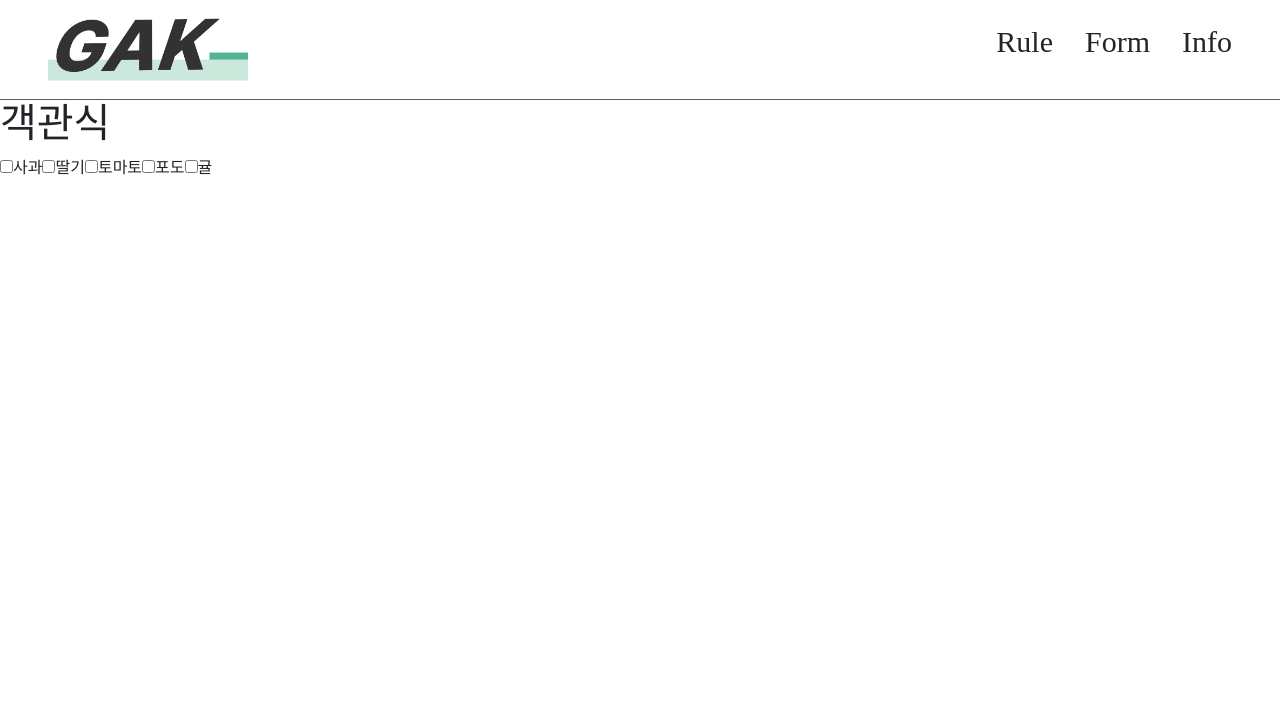
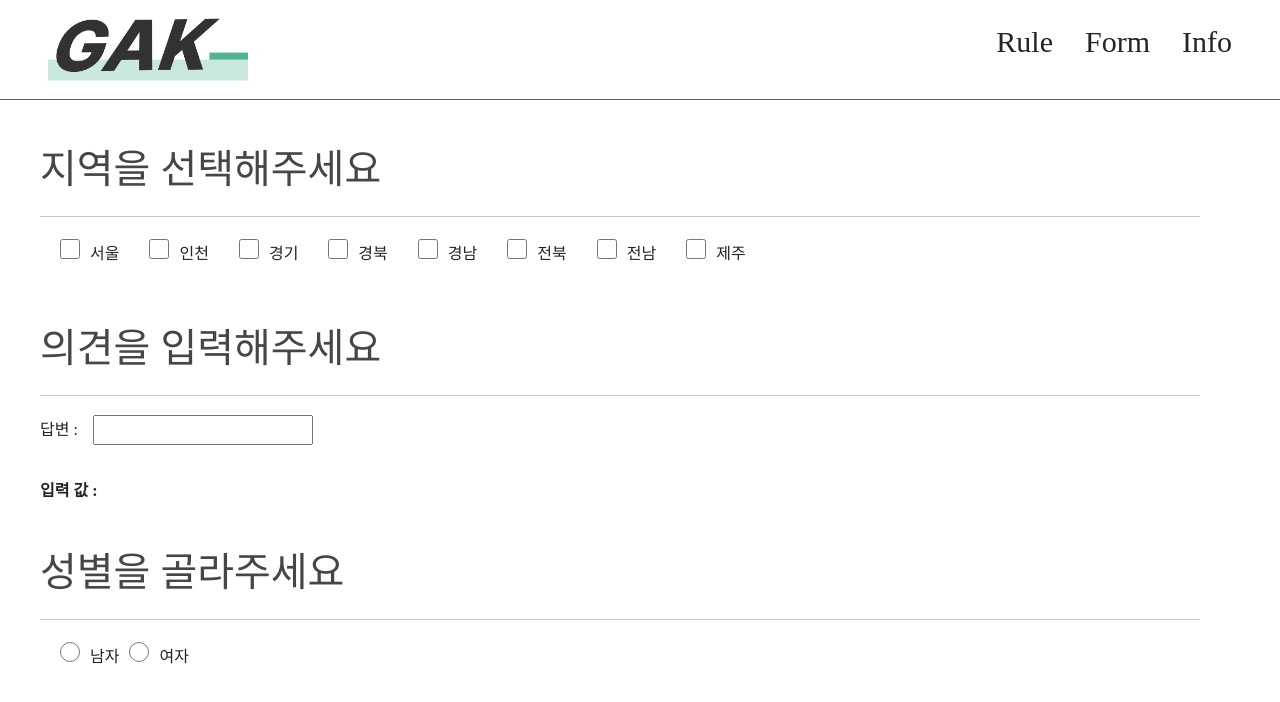
Before and after one commit to GAK-coding/team-introduction, a React (Create React App) app: page /form in a window 1280 px wide. Shown: the top 702 px of the page. Built offline with nearby package versions, Linux system fonts and the light colour scheme; a web font is replaced by a local one.

Commit message:
forn - 응답페이지

```diff
--- a/src/pages/Form/index.jsx
+++ b/src/pages/Form/index.jsx
@@ -1,45 +1,110 @@
 import { useState } from "react";
-import { CheckBox, Main } from "./styles";
+import { ContentCh, ContentRa, ContentTe, Main, Title } from "./styles";
 
 export default function Form() {
-  const answer = [{}];
-
   const checkboxList = [
-    { name: "사과" },
-    { name: "딸기" },
-    { name: "토마토" },
-    { name: "포도" },
-    { name: "귤" },
+    { id: 0, name: "서울" },
+    { id: 1, name: "인천" },
+    { id: 2, name: "경기" },
+    { id: 3, name: "경북" },
+    { id: 4, name: "경남" },
+    { id: 5, name: "전북" },
+    { id: 6, name: "전남" },
+    { id: 7, name: "제주" },
   ];
 
-  const [checkedbox, setCheckebox] = useState(false);
+  // 객관식 input태그 상태관리
+  const [checkedList, setCheckedList] = useState([]);
 
-  const onCheckedItem = ({ target }) => {
-    if (target.checked) {
-      setCheckebox(true);
-      answer.push({ type: "checkbox", value: target.id });
-      console.log(answer);
-    } else {
-      setCheckebox(false);
+  // 체크시 데이터 저장, 해제시 데이터 삭제
+  const onCheckedElement = (checked, item) => {
+    if (checked) {
+      setCheckedList([...checkedList, item]);
+      console.log(item, " 이 체크 되었다");
+    } else if (!checked) {
+      setCheckedList(checkedList.filter((el) => el !== item));
+      console.log(item, " 이 체크가 취소되었다");
     }
   };
 
+  // // 해제시 데이터 삭제
+  // const onRemove = (item) => {
+  //   setCheckedList(checkedList.filter((el) => el !== item));
+  // };
+
+  // 주관식 input태그 상태관리
+  const [text, setText] = useState("");
+
+  const onChangeText = (e) => {
+    console.log(e.target.value);
+    setText(e.target.value);
+  };
+
+  // 찬부식 input 태그 상태관리
+  const [radio, setRadio] = useState([]);
+
+  const onSelect = (item) => {
+    setRadio(item.target.value);
+    console.log(item.target.value, "로 선택 되었다");
+  };
+
   return (
-    <>
-      <h1>객관식</h1>
+    <Main>
+      <Title>
+        <p>지역을 선택해주세요</p> <hr />
+      </Title>
+      <ContentCh>
         {checkboxList.map((item) => (
-        <label clasName="checkboxLabel" key={item.name}>
+          <label clasName="checkboxLabel" key={item.id}>
             <input
               type="checkbox"
-            id={item.name}
+              value={item.name}
               onChange={(e) => {
-              onCheckedItem(e);
+                onCheckedElement(e.target.checked, e.target.value);
               }}
+              checked={checkedList.includes(item.name) ? true : false}
             />
-
             <span>{item.name}</span>
           </label>
         ))}
-    </>
+      </ContentCh>
+
+      <Title>
+        <p>의견을 입력해주세요</p> <hr />
+      </Title>
+
+      <ContentTe>
+        <label className="textLabel">
+          <span>답변 :</span>
+          <input type="text" onChange={onChangeText} value={text}></input>
+        </label>
+        <br />
+        <br />
+        <b> 입력 값 : {text}</b>
+      </ContentTe>
+
+      <Title>
+        <p>성별을 골라주세요</p> <hr />
+      </Title>
+
+      <ContentRa>
+        <label className="radio">
+          <input
+            type="radio"
+            value="male"
+            checked={radio === "male"}
+            onChange={onSelect}
+          />
+          <span>남자</span>
+          <input
+            type="radio"
+            value="female"
+            checked={radio === "female"}
+            onChange={onSelect}
+          />
+          <span>여자</span>
+        </label>
+      </ContentRa>
+    </Main>
   );
 }
--- a/src/pages/Form/styles.jsx
+++ b/src/pages/Form/styles.jsx
@@ -0,0 +1,52 @@
+import styled from "styled-components";
+
+export const Main = styled.div`
+  /* display: flex; */
+  /* justify-content: center; */
+  /* align-items: center; */
+  margin-left: 40px;
+  margin-top: 40px;
+  margin-right: 80px;
+`;
+
+export const Title = styled.div`
+  margin-top: 40px;
+  p {
+    font-size: 40px;
+    color: #464646;
+  }
+`;
+
+export const ContentCh = styled.div`
+  label {
+    margin: 3px 10px 10px 10px;
+  }
+
+  input {
+    margin: 3px 10px 10px 10px;
+    width: 20px;
+    height: 20px;
+    cursor: pointer;
+  }
+`;
+
+export const ContentTe = styled.div`
+  input {
+    margin: 3px 10px 10px 15px;
+    width: 220px;
+    height: 30px;
+  }
+`;
+
+export const ContentRa = styled.div`
+  label {
+    margin: 3px 10px 10px 10px;
+  }
+
+  input {
+    margin: 3px 10px 10px 10px;
+    width: 20px;
+    height: 20px;
+    cursor: pointer;
+  }
+`;
```
Lines whose indentation alone changed are shown as unchanged.
